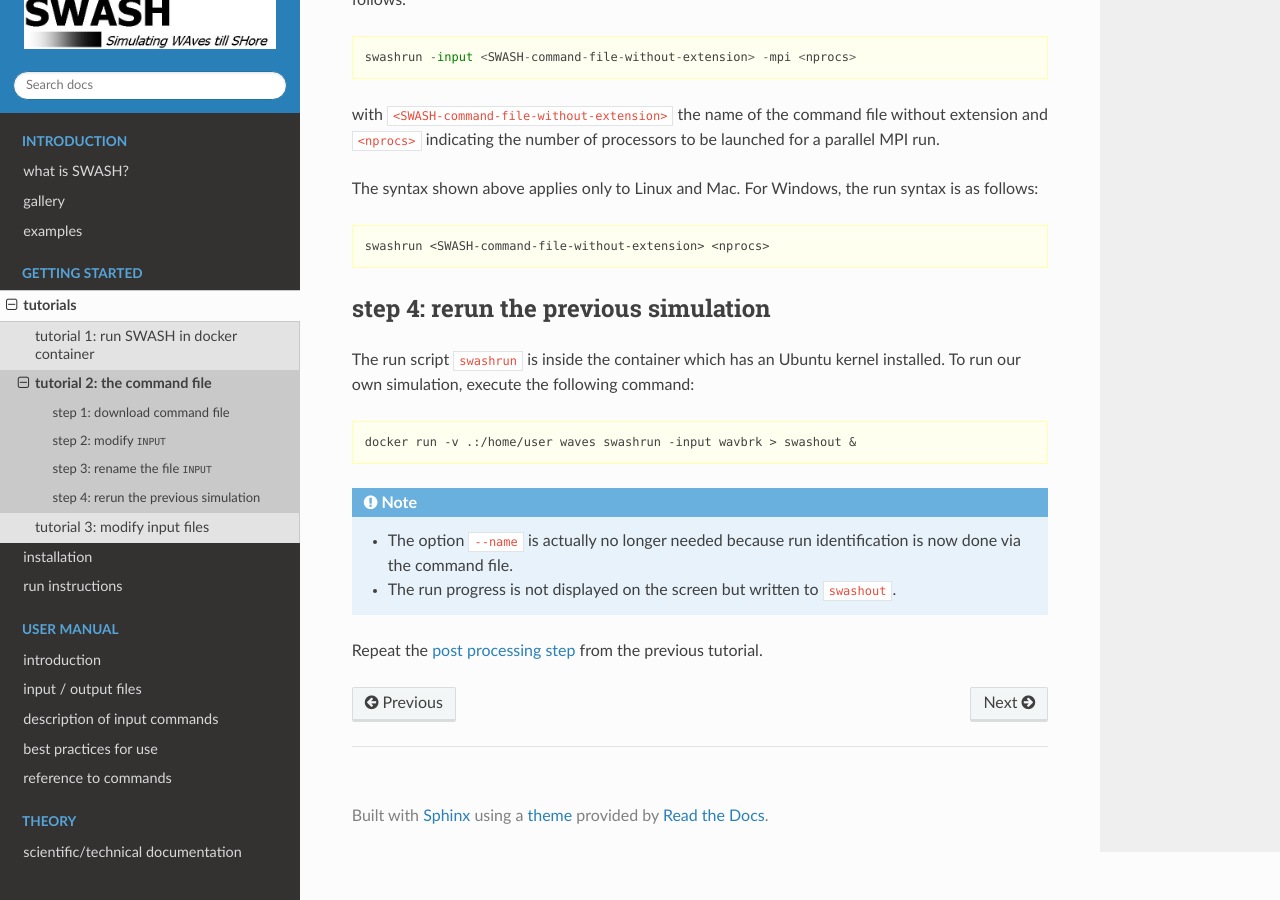
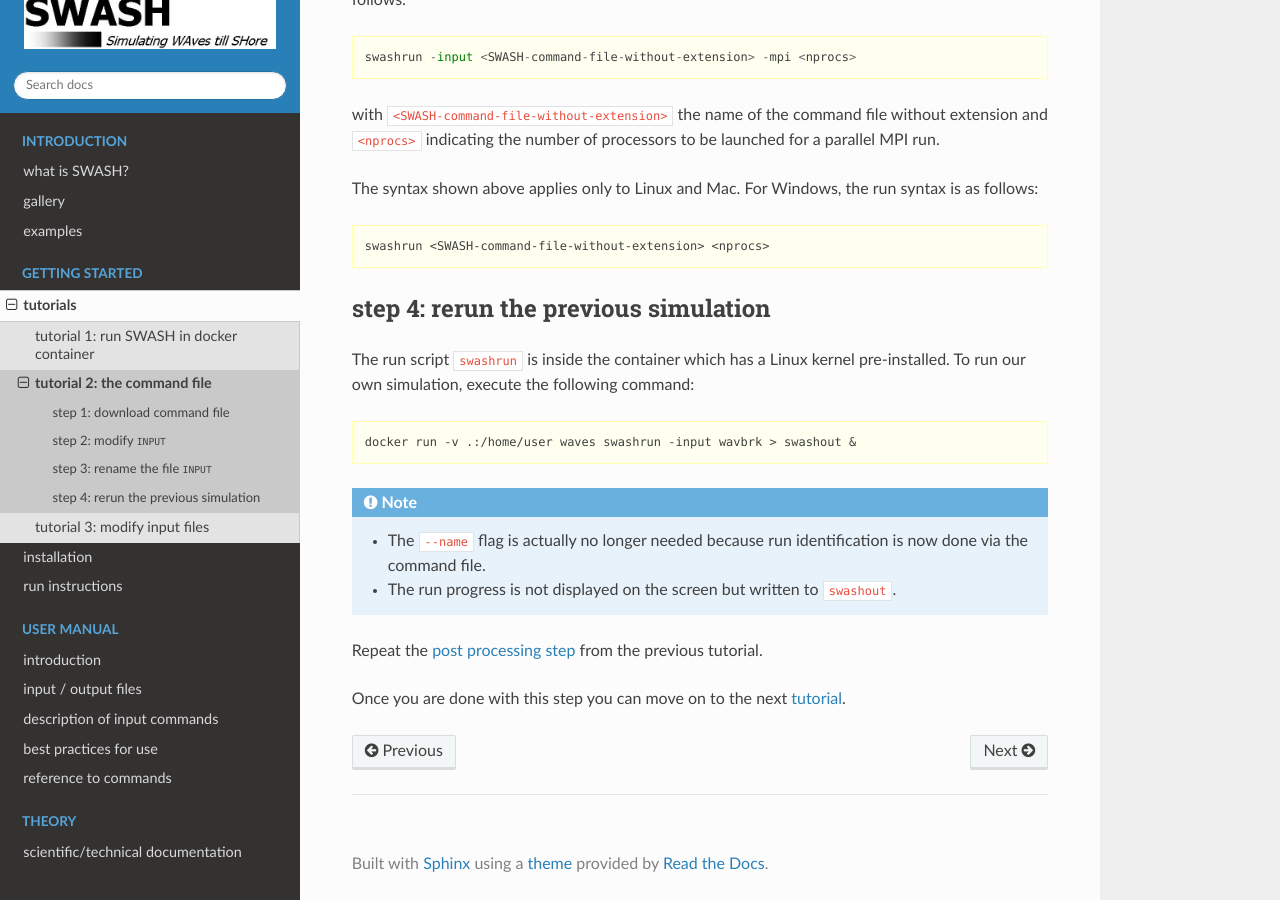
Before and after one commit to delftwaves/swash-docs, a Sphinx documentation site: the page built from docs/getting_started/tuto2/index.rst, in a window 1280 px wide and 900 px high, scrolled down 2099 px. Built offline with Sphinx 7.4.7 and the Read the Docs theme 3.1.0, drawn with Linux system fonts in a browser that asks for light colours; some of the changed text lies outside the part shown.

Commit message:
update documentation

```diff
--- a/docs/getting_started/run2/index.rst
+++ b/docs/getting_started/run2/index.rst
@@ -16,7 +16,7 @@ Once the interactive bash shell is started in the container, the user can access
 
 .. note::
 
-   - The option ``-v .:/home/swash`` ensures that the SWASH output files and the PRINT file created in the directory ``/home/swash`` of the
+   - The directive ``-v .:/home/swash`` ensures that the SWASH output files and the PRINT file created in the directory ``/home/swash`` of the
      docker container will store in your local current directory.
-   - The option ``--rm`` removes the exited container from your machine after terminating SWASH. (Check by invoking the command ``docker ps -a``.)
+   - The flag ``--rm`` removes the exited container from your machine after terminating SWASH. (Check by invoking the command ``docker ps -a``.)
    - For a complete overview of the command ``docker run``, please refer to this `page <https://docs.docker.com/reference/cli/docker/container/run/>`_.
--- a/docs/getting_started/tuto1/index.rst
+++ b/docs/getting_started/tuto1/index.rst
@@ -114,7 +114,7 @@ Now it is time to run SWASH inside container ``waves``. First, ``cd`` to your wo
 
    - The parameter ``myfirstrun`` is an identifier for the container run. It is helpful to give each run a different name so you can keep track of which runs have been completed.
      Use the command ``docker ps -a`` for this.
-   - The ``-v`` option will allow data to be read or written from or to the host system. The syntax is ``-v <hostdir>:<containerdir>``.
+   - The ``-v`` directive will allow data to be read or written from or to the host system. The syntax is ``-v <hostdir>:<containerdir>``.
      Here, ``hostdir`` is your current directory ``.`` and ``containerdir`` is the directory ``/home/swash`` in the container.
 
 You'll now see the simulation progress on your screen. After a while, the simulation will finish, and *SWASH-in-container* will have generated two output files: ``PRINT`` and ``output.txt``.
--- a/docs/getting_started/tuto2/index.rst
+++ b/docs/getting_started/tuto2/index.rst
@@ -96,7 +96,7 @@ The syntax shown above applies only to Linux and Mac. For Windows, the run synta
 step 4: rerun the previous simulation
 -------------------------------------
 
-The run script ``swashrun`` is inside the container which has an Ubuntu kernel installed.
+The run script ``swashrun`` is inside the container which has a Linux kernel pre-installed.
 To run our own simulation, execute the following command:
 
 .. code-block:: bash
@@ -105,7 +105,9 @@ To run our own simulation, execute the following command:
 
 .. note::
 
-   - The option ``--name`` is actually no longer needed because run identification is now done via the command file.
+   - The ``--name`` flag is actually no longer needed because run identification is now done via the command file.
    - The run progress is not displayed on the screen but written to ``swashout``.
 
 Repeat the :ref:`post processing step <step6>` from the previous tutorial.
+
+Once you are done with this step you can move on to the next :ref:`tutorial <tuto3>`.
```
Also changed, not shown: other parts of docs/getting_started/tuto2/index.rst (+5 -5 lines), docs/getting_started/tuto3/index.rst (+4 -4 lines).
